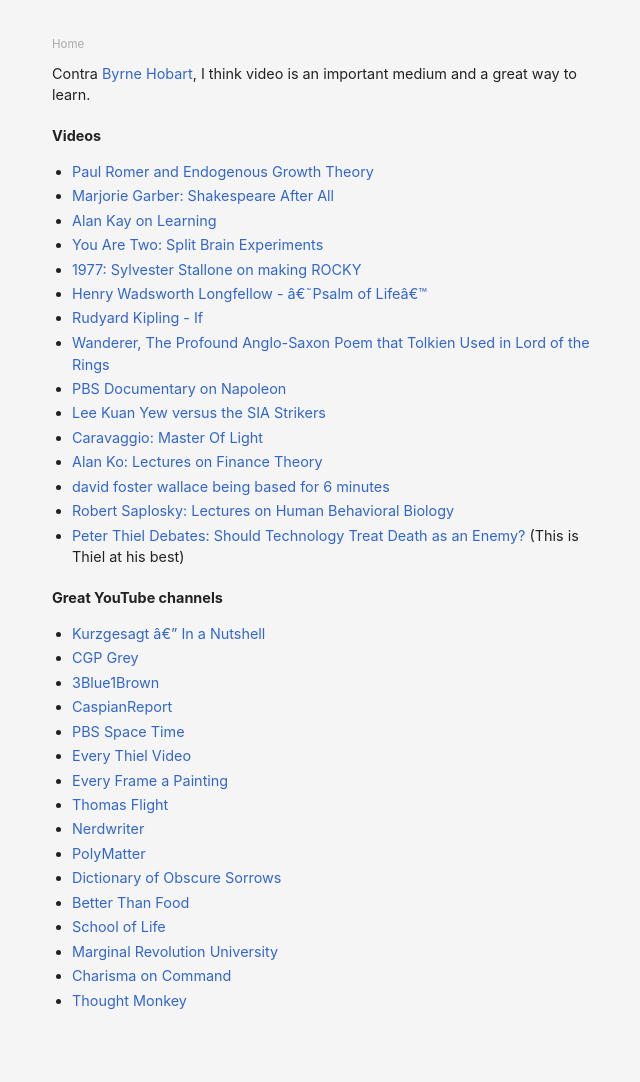
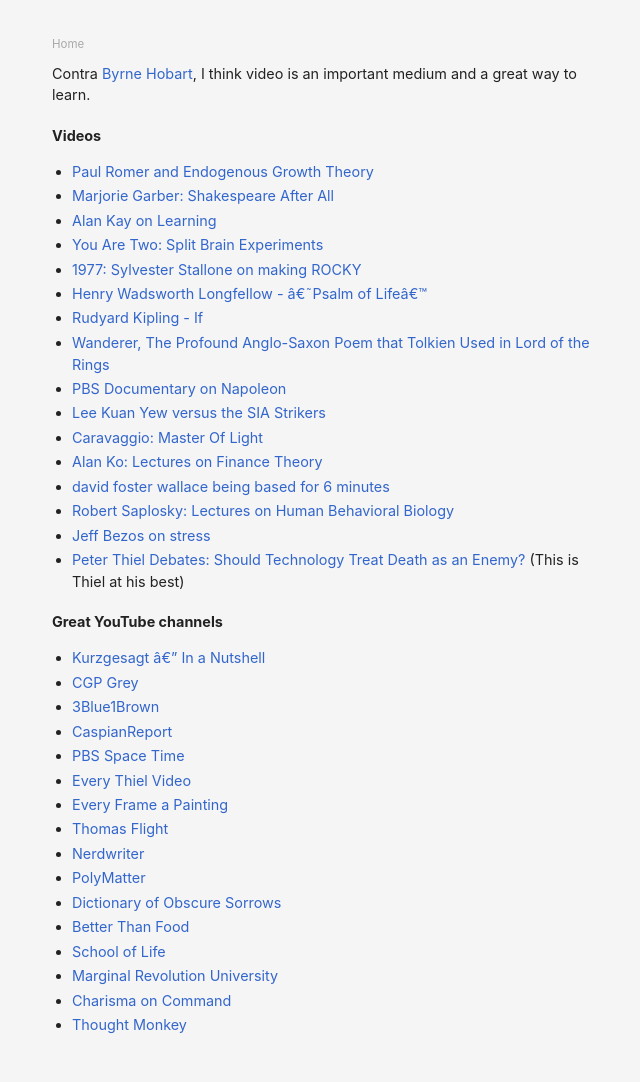
Before and after one commit to danschlz/danschulz.github.io, a Jekyll site: the page built from videos.md, in a window 1280 px wide. Shown: the whole page, without its empty margins (308-948 px from the left). Built offline with Jekyll 4.4.1, drawn with Linux system fonts in a browser that asks for light colours; before the commit the page ends 1058 px from its top, so only the background shows below that.

Commit message:
Update videos.md

```diff
--- a/videos.md
+++ b/videos.md
@@ -21,6 +21,7 @@ Contra [Byrne Hobart](https://medium.com/@byrnehobart/read-2c3d4fba90ab), I thin
 * [Alan Ko: Lectures on Finance Theory](https://www.youtube.com/watch?v=HdHlfiOAJyE)
 * [david foster wallace being based for 6 minutes](https://www.youtube.com/watch?v=E8ZONdfzmBU)
 * [Robert Saplosky: Lectures on Human Behavioral Biology](https://www.youtube.com/watch?v=NNnIGh9g6fA)
+* [Jeff Bezos on stress](https://www.youtube.com/watch?v=NqVoOC2azZI)
 * [Peter Thiel Debates: Should Technology Treat Death as an Enemy?](https://www.youtube.com/watch?v=iNDYvf6-NMw) (This is Thiel at his best)
 
 ### Great YouTube channels <a name="youtube"></a>
```
